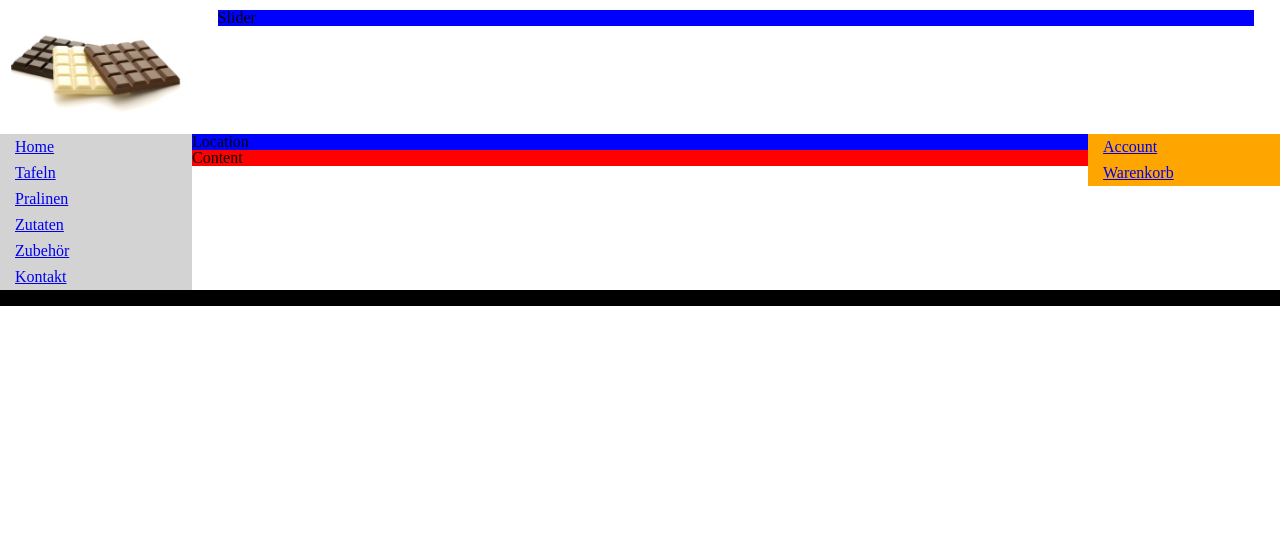
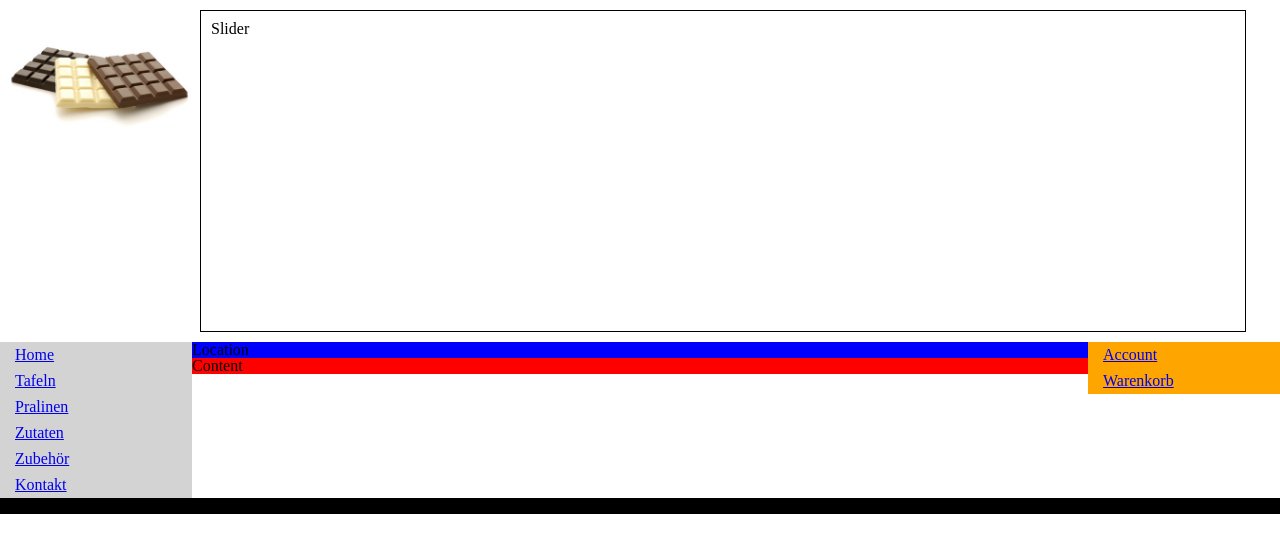
Before and after one commit to Gpas/webprog, a PHP site: page /pages/index.html in a window 1280 px wide. Shown: the top 553 px of the page. Run offline with PHP 8.4, Linux system fonts and the light colour scheme.

Commit message:
Slider hinzugefügt, muss noch überarbeitet werden, da es nicht in allen Browser funktioniert.

```diff
--- a/css/main.css
+++ b/css/main.css
@@ -3,21 +3,20 @@ html,body,div,span,applet,object,iframe,h1,h2,h3,h4,h5,h6,p,blockquote,pre,a,abb
 
 header {
 	width: 100%;
-	display: inline-block;
+	/*display: inline-block;*/
 }
 
 #logo {
 	float: left;
 	background: orange;
-	width: 15%;
+	width: 200px;
 }
 
-#slider {
-	float: left;
+/*#slider {
 	background: blue;
-	width: 81%;
+	width: 100%;
 	margin: 10px 2%;
-}
+}*/
 
 main {
 	clear: both;
@@ -57,3 +56,52 @@ nav a, aside a {
 	padding: 5px 5px 5px 15px;
 	display: block;
 }
+
+/*
+ ****** Slider ******
+ * */
+
+#slider {
+  	margin: 10px 2%;
+  	width: 80%;
+  	height: 300px;
+	border:1px solid;
+	padding: 10px;
+	position: relative;
+	overflow: hidden;
+}
+
+.photo {
+	position: absolute;
+  	width: -webkit-calc(100% - 20px);
+ 	height: -webkit-calc(100% - 20px);
+ 	width: -moz-calc(100% - 20px);
+ 	height: -moz-calc(100% - 20px);
+  	-moz-animation: round 24s infinite;
+  	-webkit-animation: round 24s infinite;
+  	opacity: 0;
+}
+
+@-moz-keyframes round{
+	10%{z-index: 10;}
+	25%{opacity: 1;}
+	35%{z-index: 1;}
+	40%{opacity: 0;}
+}
+/* Chrome, Safari, Opera */
+@-webkit-keyframes round{
+	10%{z-index: 10;}
+ 	25%{opacity: 1;}
+  	35%{z-index: 1;}
+  	40%{opacity: 0;}
+}
+
+img:nth-child(4){-moz-animation-delay:0s;}
+img:nth-child(3){-moz-animation-delay:6s;}
+img:nth-child(2){-moz-animation-delay:12s;}
+img:nth-child(1){-moz-animation-delay:18s;}
+/* Chrome, Safari, Opera */
+img:nth-child(4){-webkit-animation-delay:0s;}
+img:nth-child(3){-webkit-animation-delay:6s;}
+img:nth-child(2){-webkit-animation-delay:12s;}
+img:nth-child(1){-webkit-animation-delay:18s;}
```
Also changed, not shown: index.php (+8 -1 lines).
